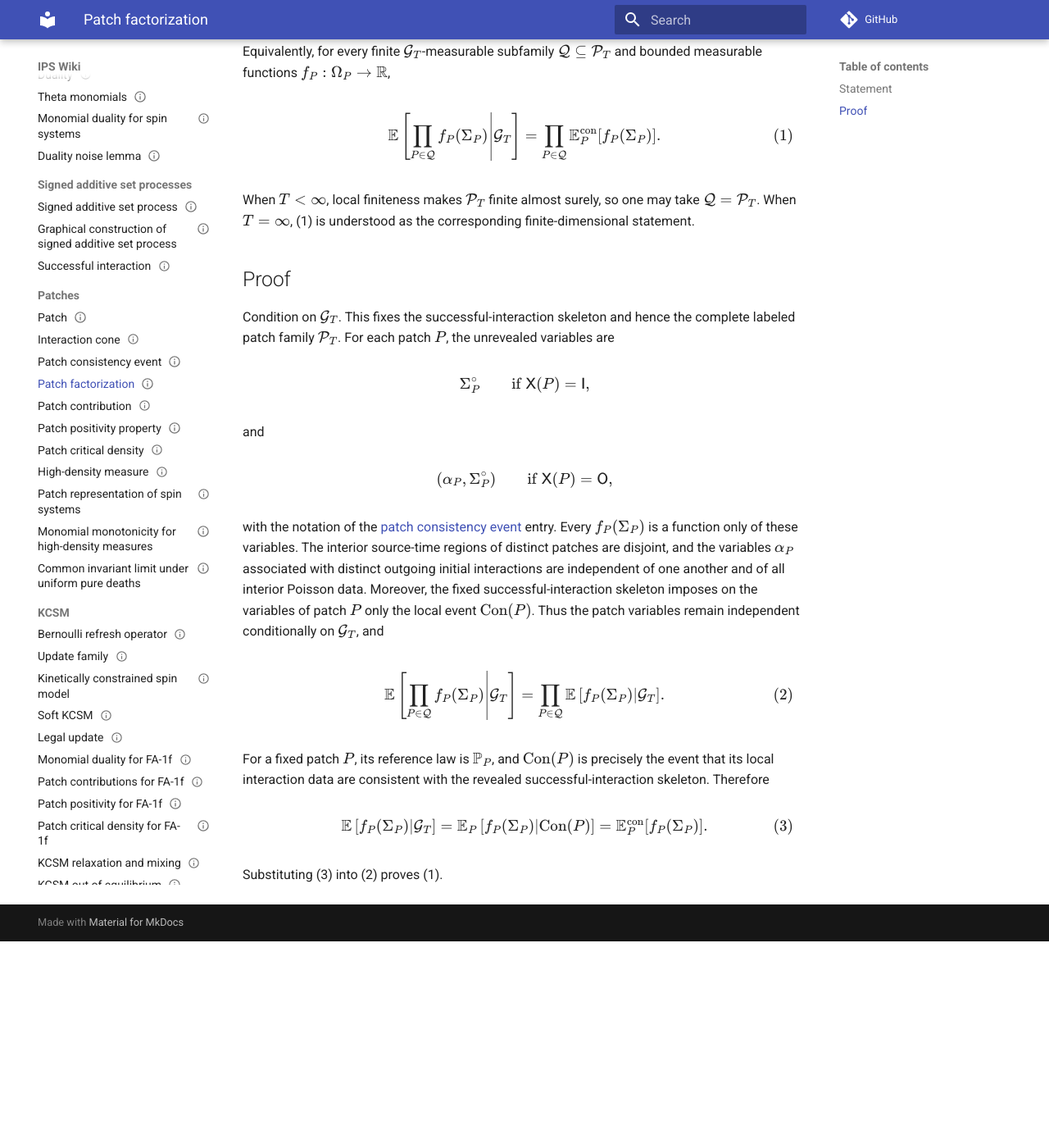
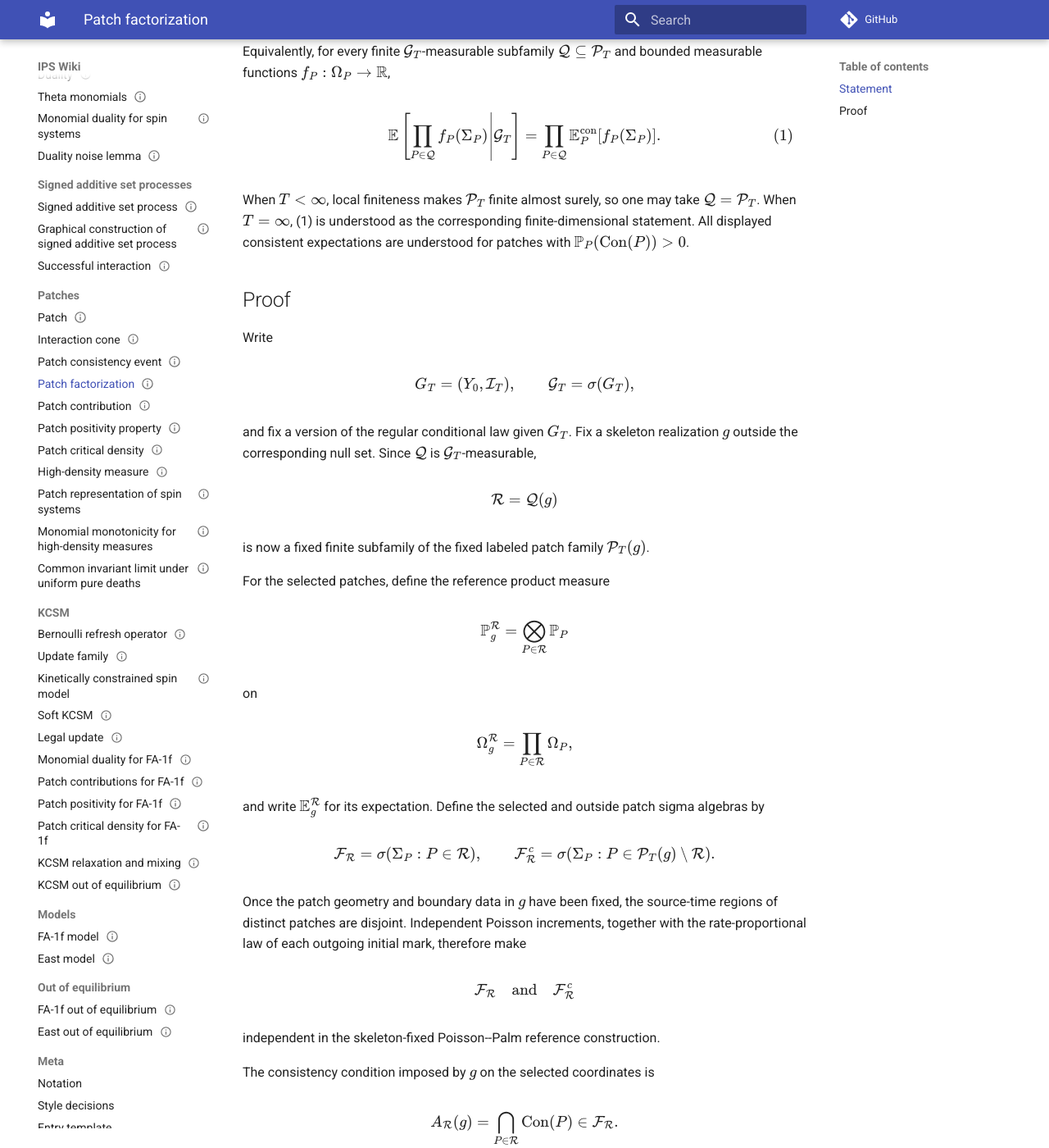
Before and after one commit to maciejgluchowski86-beep/ips-wiki, an MkDocs documentation site: the page built from docs/entries/patch-factorization.md, in a window 1280 px wide and 1400 px high, scrolled down 457 px. Shown: the whole window at 82% size. Built offline with MkDocs 1.6.1 and Material for MkDocs 9.7.7, drawn with Linux system fonts in a browser that asks for light colours; comment, search, counter and statistics services are not loaded; before the commit the page ends 1605 px from its top, so only the background shows below that; some of the changed text lies outside the part shown.

Commit message:
Strengthen patch factorization proof

```diff
--- a/docs/entries/patch-factorization.md
+++ b/docs/entries/patch-factorization.md
@@ -33,55 +33,183 @@ $$
 \tag{1}
 $$
 
-When \(T<\infty\), local finiteness makes \(\mathcal P_T\) finite almost surely, so one may take \(\mathcal Q=\mathcal P_T\). When \(T=\infty\), (1) is understood as the corresponding finite-dimensional statement.
+When \(T<\infty\), local finiteness makes \(\mathcal P_T\) finite almost surely, so one may take \(\mathcal Q=\mathcal P_T\). When \(T=\infty\), (1) is understood as the corresponding finite-dimensional statement. All displayed consistent expectations are understood for patches with \(\mathbb P_P(\operatorname{Con}(P))>0\).
 
 ## Proof
 
-Condition on \(\cG_T\). This fixes the successful-interaction skeleton and hence the complete labeled patch family \(\mathcal P_T\). For each patch \(P\), the unrevealed variables are
+Write
 
 $$
-\Sigma_P^\circ
-\qquad\text{if }\mathsf X(P)=\mathsf I,
+G_T=(Y_0,\mathcal I_T),
+\qquad
+\cG_T=\sigma(G_T),
 $$
 
-and
+and fix a version of the regular conditional law given \(G_T\). Fix a skeleton realization \(g\) outside the corresponding null set. Since \(\mathcal Q\) is \(\cG_T\)-measurable,
 
 $$
-(\alpha_P,\Sigma_P^\circ)
-\qquad\text{if }\mathsf X(P)=\mathsf O,
+\mathcal R=\mathcal Q(g)
 $$
 
-with the notation of the [patch consistency event](patch-consistency-event.md) entry. Every \(f_P(\Sigma_P)\) is a function only of these variables. The interior source-time regions of distinct patches are disjoint, and the variables \(\alpha_P\) associated with distinct outgoing initial interactions are independent of one another and of all interior Poisson data. Moreover, the fixed successful-interaction skeleton imposes on the variables of patch \(P\) only the local event \(\operatorname{Con}(P)\). Thus the patch variables remain independent conditionally on \(\cG_T\), and
+is now a fixed finite subfamily of the fixed labeled patch family \(\mathcal P_T(g)\).
+
+For the selected patches, define the reference product measure
 
 $$
-\mathbb E\left[
-\prod_{P\in\mathcal Q}f_P(\Sigma_P)
-\middle|\cG_T
-\right]
+\mathbb P_g^{\mathcal R}
 =
-\prod_{P\in\mathcal Q}
-\mathbb E\left[
-f_P(\Sigma_P)
-\middle|\cG_T
-\right].
+\bigotimes_{P\in\mathcal R}\mathbb P_P
+$$
+
+on
+
+$$
+\Omega_g^{\mathcal R}
+=
+\prod_{P\in\mathcal R}\Omega_P,
+$$
+
+and write \(\mathbb E_g^{\mathcal R}\) for its expectation. Define the selected and outside patch sigma algebras by
+
+$$
+\mathcal F_{\mathcal R}
+=
+\sigma(\Sigma_P:P\in\mathcal R),
+\qquad
+\mathcal F_{\mathcal R}^c
+=
+\sigma(\Sigma_P:P\in\mathcal P_T(g)\setminus\mathcal R).
+$$
+
+Once the patch geometry and boundary data in \(g\) have been fixed, the source-time regions of distinct patches are disjoint. Independent Poisson increments, together with the rate-proportional law of each outgoing initial mark, therefore make
+
+$$
+\mathcal F_{\mathcal R}
+\quad\text{and}\quad
+\mathcal F_{\mathcal R}^c
+$$
+
+independent in the skeleton-fixed Poisson--Palm reference construction.
+
+The consistency condition imposed by \(g\) on the selected coordinates is
+
+$$
+A_{\mathcal R}(g)
+=
+\bigcap_{P\in\mathcal R}\operatorname{Con}(P)
+\in\mathcal F_{\mathcal R}.
+$$
+
+Let
+
+$$
+B_{\mathcal R}(g)\in\mathcal F_{\mathcal R}^c
+$$
+
+denote the condition that the patch data outside \(\mathcal R\) are consistent with the remaining part of the skeleton \(g\). Thus, after the geometric boundary information in \(g\) has been fixed, agreement with the complete revealed skeleton imposes \(A_{\mathcal R}(g)\) on the selected coordinates and \(B_{\mathcal R}(g)\) on the outside coordinates. Poisson data outside the patch regions are independent and integrate out.
+
+We use the following elementary conditional-independence fact. If \(\mathcal A\) and \(\mathcal B\) are independent sigma algebras, \(X\) is \(\mathcal A\)-measurable, \(A\in\mathcal A\), and \(\mathcal H\subseteq\mathcal B\), then
+
+$$
+\mathbb E[X\mid\sigma(A)\vee\mathcal H]
+=
+\mathbb E[X\mid\sigma(A)].
 \tag{2}
 $$
 
-For a fixed patch \(P\), its reference law is \(\mathbb P_P\), and \(\operatorname{Con}(P)\) is precisely the event that its local interaction data are consistent with the revealed successful-interaction skeleton. Therefore
+Indeed, for \(C\in\sigma(A)\) and \(D\in\mathcal H\), independence gives
 
 $$
+\begin{aligned}
+\mathbb E[X\ind(C)\ind(D)]
+&=
+\mathbb E[X\ind(C)]\mathbb P(D)
+\\
+&=
 \mathbb E\left[
-f_P(\Sigma_P)
+\mathbb E[X\mid\sigma(A)]\ind(C)
+\right]\mathbb P(D)
+\\
+&=
+\mathbb E\left[
+\mathbb E[X\mid\sigma(A)]\ind(C)\ind(D)
+\right],
+\end{aligned}
+$$
+
+which proves (2) by a monotone-class argument.
+
+Apply (2) with
+
+$$
+\mathcal A=\mathcal F_{\mathcal R},
+\qquad
+\mathcal B=\mathcal F_{\mathcal R}^c,
+\qquad
+A=A_{\mathcal R}(g),
+\qquad
+\mathcal H=\sigma(B_{\mathcal R}(g)).
+$$
+
+The outside consistency information can therefore be removed from the conditional law of the selected coordinates. In the regular conditional Poisson--Palm disintegration over \(g\), this gives
+
+$$
+\begin{aligned}
+&\mathbb E\left[
+\prod_{P\in\mathcal Q}f_P(\Sigma_P)
 \middle|\cG_T
-\right]
-=
-\mathbb E_P\left[
-f_P(\Sigma_P)
-\middle|\operatorname{Con}(P)
-\right]
-=
-\mathbb E_P^{\mathrm{con}}[f_P(\Sigma_P)].
+\right](g)
+\\
+&\qquad=
+\mathbb E_g^{\mathcal R}\left[
+\prod_{P\in\mathcal R}f_P(\Sigma_P)
+\middle|A_{\mathcal R}(g)
+\right].
+\end{aligned}
 \tag{3}
 $$
 
-Substituting (3) into (2) proves (1).
+The exact skeleton realization \(g\) may have probability zero under the original law; equation (3) is an identity of regular conditional kernels, not ordinary conditioning on the event \(\{G_T=g\}\). By contrast,
+
+$$
+\mathbb P_g^{\mathcal R}(A_{\mathcal R}(g))
+=
+\prod_{P\in\mathcal R}
+\mathbb P_P(\operatorname{Con}(P))
+>0,
+$$
+
+so the conditional expectation on the right of (3) is well defined.
+
+Finally, the selected patch variables are independent under \(\mathbb P_g^{\mathcal R}\), and each consistency event depends only on its corresponding coordinate. Hence
+
+$$
+\begin{aligned}
+&\mathbb E_g^{\mathcal R}\left[
+\prod_{P\in\mathcal R}f_P(\Sigma_P)
+\middle|A_{\mathcal R}(g)
+\right]
+\\
+&\quad=
+\frac{
+\displaystyle
+\prod_{P\in\mathcal R}
+\mathbb E_P\left[
+f_P(\Sigma_P)\ind(\operatorname{Con}(P))
+\right]
+}{
+\displaystyle
+\prod_{P\in\mathcal R}
+\mathbb P_P(\operatorname{Con}(P))
+}
+\\
+&\quad=
+\prod_{P\in\mathcal R}
+\mathbb E_P^{\mathrm{con}}[f_P(\Sigma_P)].
+\end{aligned}
+\tag{4}
+$$
+
+Substituting \(\mathcal R=\mathcal Q(g)\) into (3)--(4) proves (1). The randomness of \(\mathcal Q\) causes no additional conditioning issue because it is fixed on each skeleton fiber. If desired, one may choose a measurable ordering of patch labels, enumerate the finite family \(\mathcal Q\), and apply the argument on each event \(\{|\mathcal Q|=n\}\).
+
+For \(T=\infty\), the same proof is applied directly to the finite selected family \(\mathcal R\). No product measure over all of \(\mathcal P_\infty(g)\), and no ordinary conditioning on an infinite intersection of consistency events, is required.
```
